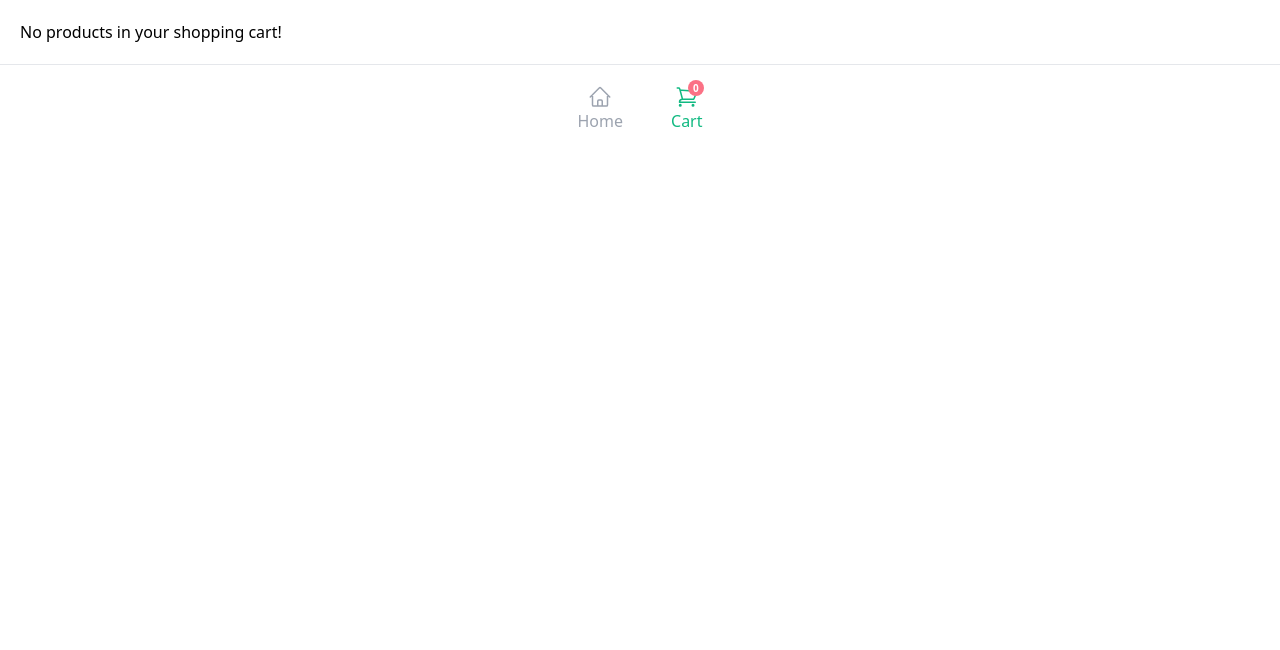
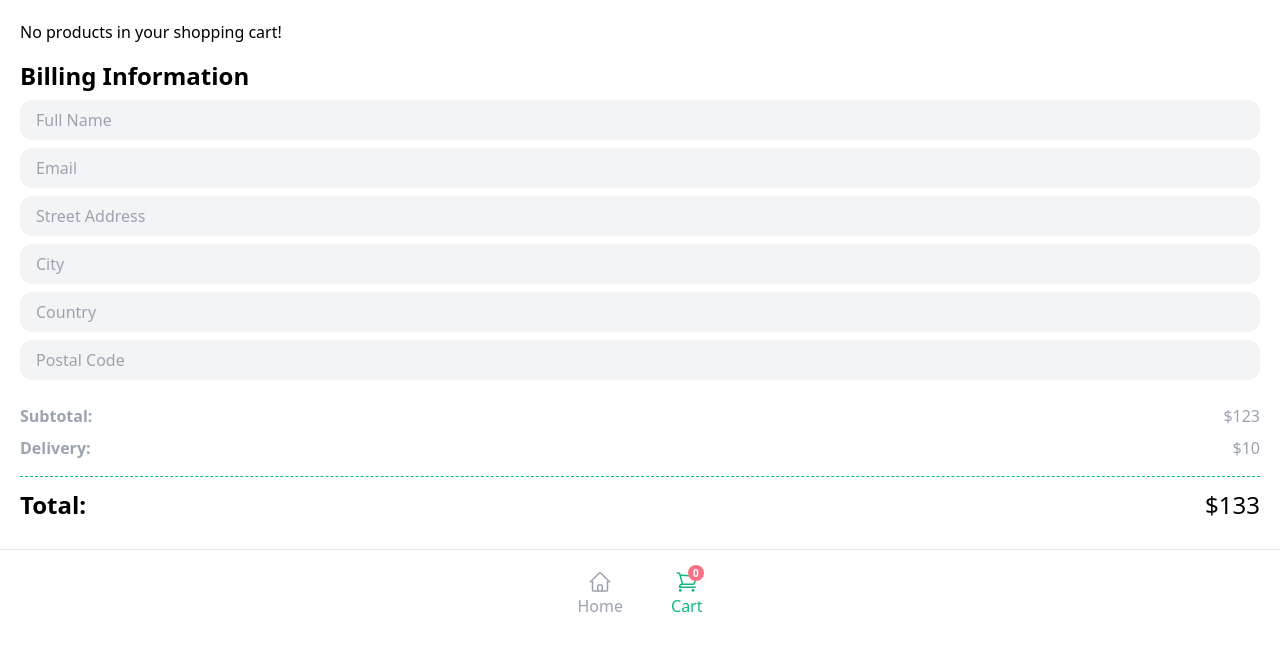
Before and after one commit to Zavista/full-stack-ecommerce, a Next.js app: page /checkout in a window 1280 px wide. Shown: the top 650 px of the page. Built offline with nearby package versions, Linux system fonts and the light colour scheme.

Commit message:
Create billing information seciton

```diff
--- a/pages/checkout.js
+++ b/pages/checkout.js
@@ -5,6 +5,14 @@ import { useContext, useEffect, useState } from "react"
 const checkout = () => {
   const {selectedProducts, setSelectedProducts} = useContext(ProductsContext);
   const [productsInfo, setProductsInfo] = useState([]);
+  const [address, setAddress] = useState('');
+  const [name, setName] = useState('');
+  const [email, setEmail] = useState('');
+  const [city, setCity] = useState('');
+  const [country, setCountry] = useState('');
+  const [postal, setPostal] = useState('');
+
+
 
   const getProducts = async () => {
     if (selectedProducts.length > 0) {
@@ -64,6 +72,70 @@ const checkout = () => {
           </div>
         ))
       )}
+      <div className="mt-4">
+        <h1 className="text-2xl font-bold mb-2">Billing Information</h1>
+        <input
+          value={name}
+          onChange={(e) => setName(e.target.value)}
+          className='bg-gray-100 w-full px-4 py-2 rounded-xl mb-2'
+          type="text"
+          placeholder="Full Name"
+        />
+
+        <input
+          value={email}
+          onChange={(e) => setEmail(e.target.value)}
+          className='bg-gray-100 w-full px-4 py-2 rounded-xl mb-2'
+          type="text"
+          placeholder="Email"
+        />
+
+        <input
+          value={address}
+          onChange={(e) => setAdress(e.target.value)}
+          className='bg-gray-100 w-full px-4 py-2 rounded-xl mb-2'
+          type="text"
+          placeholder="Street Address"
+        />
+
+        <input
+          value={city}
+          onChange={(e) => setCity(e.target.value)}
+          className='bg-gray-100 w-full px-4 py-2 rounded-xl mb-2'
+          type="text"
+          placeholder="City"
+        />
+
+        <input
+          value={country}
+          onChange={(e) => setCountry(e.target.value)}
+          className='bg-gray-100 w-full px-4 py-2 rounded-xl mb-2'
+          type="text"
+          placeholder="Country"
+        />
+
+        <input
+          value={postal}
+          onChange={(e) => setPostal(e.target.value)}
+          className='bg-gray-100 w-full px-4 py-2 rounded-xl mb-2'
+          type="text"
+          placeholder="Postal Code"
+        />
+      </div>
+      <div className="mt-4">
+        <div className="flex justify-between my-2">
+          <h3 className="font-bold text-gray-400">Subtotal:</h3>
+          <h3 className="text-gray-400">$123</h3>
+        </div>
+        <div className="flex justify-between mb-4">
+          <h3 className="font-bold text-gray-400">Delivery:</h3>
+          <h3 className="text-gray-400">$10</h3>
+        </div>
+        <div className="flex justify-between my-2 border-dashed border-t border-emerald-500 pt-3">
+          <h3 className="font-bold text-2xl">Total:</h3>
+          <h3 className="text-2xl">$133</h3>
+        </div>
+      </div>
     </Layout>
   )
 }
```
